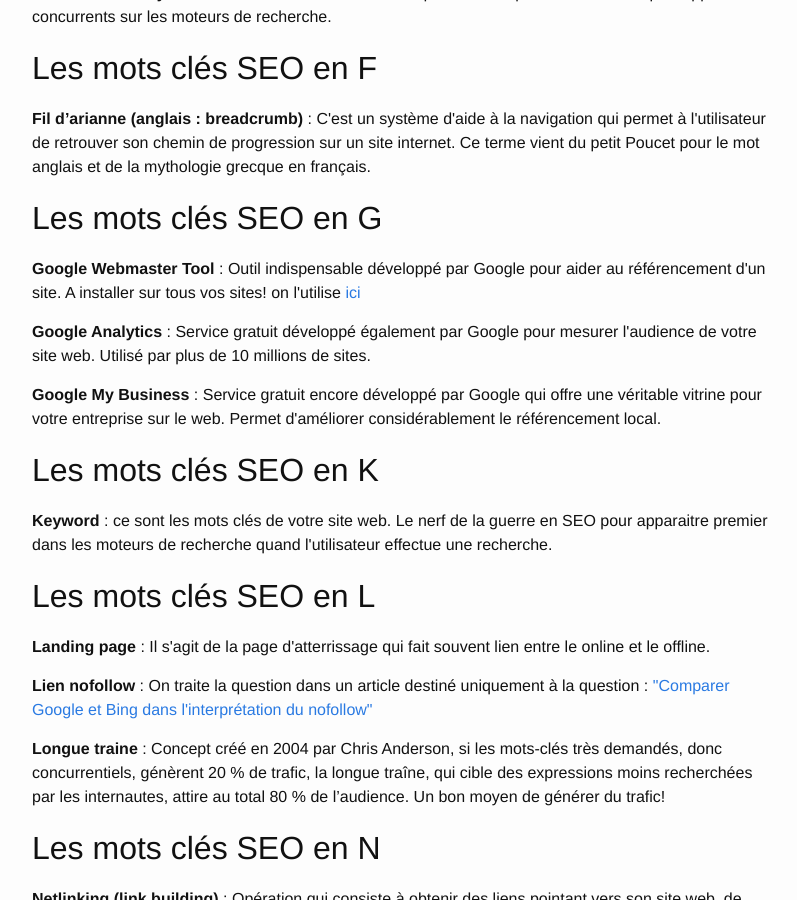
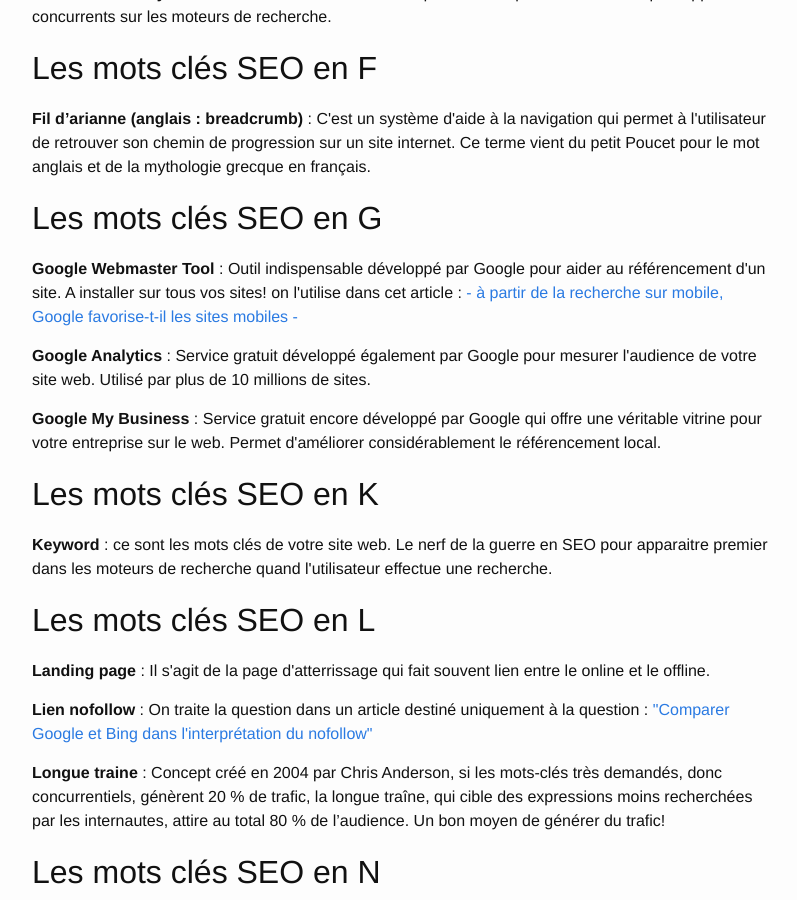
Before and after one commit to pierloui/pierloui.github.io, a Jekyll site: the page built from _posts/2015-11-4-glossaire-SEO-referencement.html, in a window 1280 px wide and 900 px high, scrolled down 1422 px. Shown: the whole window, without its empty margins (238-1035 px from the left). Built offline with Jekyll 4.4.1, drawn with Linux system fonts in a browser that asks for light colours; nearby versions of some CDN libraries.

Commit message:
Update 2015-11-4-glossaire-SEO-referencement.html

```diff
--- a/_posts/2015-11-4-glossaire-SEO-referencement.html
+++ b/_posts/2015-11-4-glossaire-SEO-referencement.html
@@ -134,7 +134,8 @@
     <p>
       <strong>Google Webmaster Tool</strong> :
       Outil indispensable développé par Google pour aider au référencement d'un site.
-      A installer sur tous vos sites! on l'utilise <a href="http://www.referencement-web.site/recherche-mobile-google/">ici</a>
+      A installer sur tous vos sites! on l'utilise dans cet article : <a href="http://www.referencement-web.site/recherche-mobile-google/">- à partir de la recherche sur mobile, Google favorise-t-il les sites mobiles -
+</a>
     </p>
 
     <p>
```
